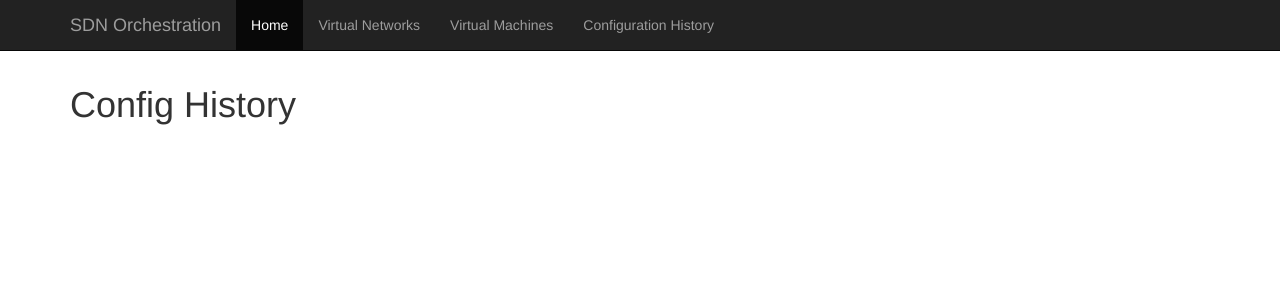
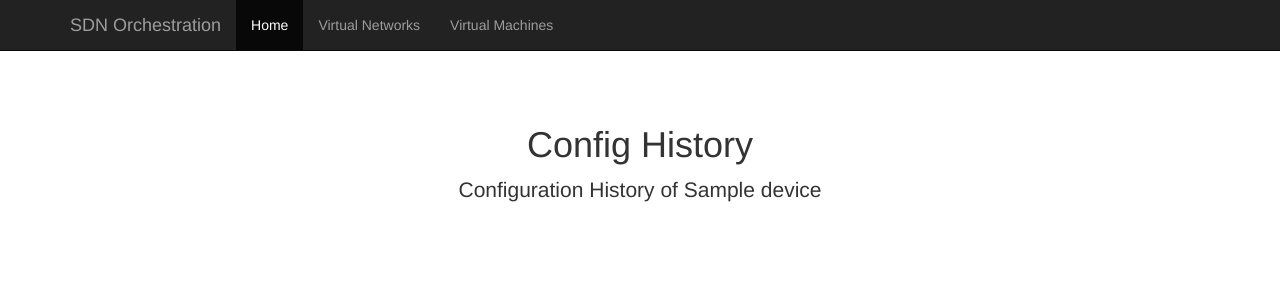
Before and after one commit to night28/HSR_BA, a Flask app: template Orchestration_Tool/templates/config_history.html in a window 1280 px wide. Shown: the top 300 px of the page. Run offline with Flask 2, Linux system fonts and the light colour scheme; the template is opened without the code that fills it: most values are stand-ins (such as "Sample title", 1, 10 or a date in 2020); some libraries are stand-ins or nearby versions.

Commit message:
added config diff

```diff
--- a/Orchestration_Tool/app.py
+++ b/Orchestration_Tool/app.py
@@ -8,6 +8,8 @@ import shlex
 import git
 import config
 import shutil
+import stat
+import uuid
 from flask import Flask, render_template, request
 
 
@@ -41,7 +43,7 @@ def get_sites_for_fabric(fabric):
     sites = []
     if fabric:
         for site in dnac.get(api='data/customer-facing-service/summary/ConnectivityDomain?cdFSiteList={}'.format(fabric), ver='v2').json()['response'][0]['fabricSiteSummary']:
-            print site
+            print(site)
             sites.append(Site(site))
         return sites
     return None
@@ -65,10 +67,10 @@ def wait_for_task(task_id):
 def create_virtual_network(name):
     payload = [{'name': name, 'virtualNetworkContextType': 'ISOLATED'}]
     task_id = dnac.post(api='data/customer-facing-service/virtualnetworkcontext', ver='v2', data=payload).json()['response']['taskId']
-    print 'Task ID: {}'.format(task_id)
-    print dnac.get(api='task/{}'.format(task_id), ver='v1').json()['response']
+    print('Task ID: {}'.format(task_id))
+    print(dnac.get(api='task/{}'.format(task_id), ver='v1').json()['response'])
     vn_id = wait_for_task(task_id)
-    print 'VN ID: {}'.format(vn_id)
+    print('VN ID: {}'.format(vn_id))
     return vn_id
 
 
@@ -76,7 +78,7 @@ def get_border_for_site(site, siteid):
     border_nodes = []
     nodes = dnac.get(api='data/device-config-status?cfsNamespace={}&isLatest=true'.format(site), ver='v2').json()['response']
     for node in nodes:
-        print node
+        print(node)
         if node['role'] == 'BORDER ROUTER':
             border_nodes.append(BorderNode(node, siteid))
     return border_nodes
@@ -86,7 +88,7 @@ def get_vlan_interfaces(device):
     interfaces = []
     interfaces = dnac.get(api='network-device/{}/vlan'.format(device.deviceId)).json()['response']
     for interface in interfaces:
-        print interface
+        print(interface)
         if 'vlanType' in interface and interface['vlanType'] == 'vrf interface to External router':
             device.vlanInterfaces.append(VlanInterface(interface))
 
@@ -104,7 +106,7 @@ def get_scalable_groups(group_id=''):
         try:
             scalable_groups.append(ScalableGroup(scalable_group))
         except Exception as e:
-            print e
+            print(e)
             continue
     return scalable_groups
 
@@ -144,11 +146,11 @@ class BorderNode(NetworkDevice):
         self.asNumber = None
 
     def get_ext_connectivity_settings(self):
-        print self.siteId
+        print(self.siteId)
         for i in dnac.get(api='data/customer-facing-service/DeviceInfo?siteDeviceList={}'.format(self.siteId), ver='v2').json()['response']:
             if 'BORDERNODE' in i['roles']:
-                print '###################################'
-                print i
+                print('###################################')
+                print(i)
                 self.asNumber = i['deviceSettings']['internalDomainProtocolNumber']
                 self.extConnectivitySettings = i['deviceSettings']['extConnectivitySettings']
         for i in self.extConnectivitySettings:
@@ -157,9 +159,9 @@ class BorderNode(NetworkDevice):
     def get_fusion_router(self):
         for interface in self.externalInterfaces:
             taskId = dnac.post(api='network-device-poller/cli/read-request', data={"name":"command-runner","deviceUuids":["{}".format(self.deviceId)],"commands":["show cdp neighbor {}".format(interface.name)]}, ver='v1').json()['response']['taskId']
-            print '######## taskID {}:'.format(taskId)
+            print('######## taskID {}:'.format(taskId))
             neighbor = wait_for_task(taskId)
-            print neighbor
+            print(neighbor)
 
 
     def configure_peers(self, vnId):
@@ -220,16 +222,16 @@ class Site:
         pool_ids = []
         for pool_id in dnac.get(api='commonsetting/global/{}'.format(self.id), params={'key': '.*ip.pool..*'}).json()['response']:
             if pool_id['value'][0]['objReferences'][0]:
-                print pool_id['value'][0]['objReferences'][0]
+                print(pool_id['value'][0]['objReferences'][0])
                 pool_ids.append(pool_id['value'][0]['objReferences'][0])
-        print pool_ids
+        print(pool_ids)
         params = ''
         for i in pool_ids:
             params += ('instanceUuid=' + i + '&')
         params.rstrip('&')
-        print 'Params: {}'.format(params)
+        print('Params: {}'.format(params))
         for pool in dnac.get(api='ippool?{}'.format(params), ver='v2').json()['response']:
-            print pool
+            print(pool)
             self.ip_pools.append(IPPool(pool))
 
 
@@ -330,10 +332,10 @@ def add_vn():
         selected_ip_pools = {}
         for site in selected_sites:
             selected_ip_pools[site] = request.form[site + '_ip_pool']
-        print 'Selected VN Name: {}'.format(selected_vnname)
-        print 'Selected Fabric: {}'.format(selected_fabric)
-        print 'Selected Sites: {}'.format(selected_sites)
-        print 'Selected IP Pools: {}'.format(selected_ip_pools)
+        print('Selected VN Name: {}'.format(selected_vnname))
+        print('Selected Fabric: {}'.format(selected_fabric))
+        print('Selected Sites: {}'.format(selected_sites))
+        print('Selected IP Pools: {}'.format(selected_ip_pools))
         vn_id = create_virtual_network(selected_vnname)
         sites = []
         for site in get_sites_for_fabric(selected_fabric):
@@ -341,11 +343,11 @@ def add_vn():
                 sites.append(site)
         for site in sites:
             for border_node in get_border_for_site(site.fabricSiteUuid, site.id):
-                print 'get External Connectivity Settings'
+                print('get External Connectivity Settings')
                 border_node.get_ext_connectivity_settings()
                 border_node.get_fusion_router()
                 site.border_nodes.append(border_node)
-                print border_node.externalInterfaces
+                print(border_node.externalInterfaces)
         for site in sites:
             for border_node in site.border_nodes:
                 get_vlan_interfaces(border_node)
@@ -378,27 +380,26 @@ def virtual_machines():
             data = {"vmAction": {"actionType": "START", "vmName": vm}}
         else:
             data = {"vmAction": {"actionType": "STOP", "vmName": vm}}
-        print encs.post(api='operations/vmAction', data=json.dumps(data))
+        print(encs.post(api='operations/vmAction', data=json.dumps(data)))
         return render_template('virtual_machines.html', vms=vms)
 
 
-@app.route('/configuration_history', methods=['GET'])
-def config_history():
-    if os.path.exists(config.REPO_PATH):
-        shutil.rmtree(config.REPO_PATH)
-    os.makedirs(config.REPO_PATH)
-    repo = git.Repo.init(config.REPO_PATH)
-    origin = repo.create_remote('origin', config.CONFIG_REPO)
-    origin.fetch()
-    origin.pull(origin.refs[0].remote_head)
-    commits = []
-    for commit in repo.iter_commits():
-        commits.append(commit)
-        print commit.hexsha
-        print commit.committed_datetime
-        print commit.message
-    return render_template('config_history.html')
-
+@app.route('/show_history/<device>', methods=['GET', 'POST'])
+def config_history(device):
+	network_device = NetworkDevice(dnac.get(api='network-device', params={'hostname': device}).json()['response'][0])
+	if os.path.exists(config.REPO_PATH):
+		shutil.rmtree(config.REPO_PATH, False)
+	if not os.path.exists(config.REPO_PATH):
+		os.makedirs(config.REPO_PATH)
+		os.chmod(config.REPO_PATH, stat.S_IWRITE)
+	repo = git.Repo.init(config.REPO_PATH)
+	origin = repo.create_remote('origin', config.CONFIG_REPO)
+	origin.fetch()
+	origin.pull(origin.refs[0].remote_head)
+	path = "configs/" + device
+	commits = list(repo.iter_commits(paths=path))
+	diff_as_patch = repo.git.diff(commits[1], commits[0], path)
+	return render_template('config_history.html', device=network_device, diff_as_patch=diff_as_patch)
 
 if __name__ == '__main__':
     app.run()
--- a/Orchestration_Tool/config.py
+++ b/Orchestration_Tool/config.py
@@ -24,5 +24,5 @@ NETWORK_USER = "dnaadmin"
 NETWORK_PASSWORD = "hallo@1234"
 
 #CONFIG HISTORY
-CONFIG_REPO = "https://github.com/XYZ/ABC.git"
-REPO_PATH = "/tmp/config_repo"
+CONFIG_REPO = "https://github.com/dude101/HSR_BA_Backup.git"
+REPO_PATH = "./tmp/config_repo"
--- a/Orchestration_Tool/static/starter-template.css
+++ b/Orchestration_Tool/static/starter-template.css
@@ -10,3 +10,16 @@ body {
 .code {
     white-space: pre-wrap;
 }
+
+.configs {
+    white-space: pre;
+}
+
+.red {
+    background-color: rgba(242, 9, 9, 0.75)
+}
+
+.green {
+    background-color: rgba(128, 191, 106, 0.75);
+    ;
+}
--- a/Orchestration_Tool/templates/base.html
+++ b/Orchestration_Tool/templates/base.html
@@ -41,7 +41,6 @@
                 <li class="active"><a href="/">Home</a></li>
                 <li class="passive"><a href="/virtual_networks">Virtual Networks</a></li>
                 <li class="passive"><a href="/virtual_machines">Virtual Machines</a></li>
-                <li class="passive"><a href="/configuration_history">Configuration History</a></li>
             </ul>
         </div><!--/.nav-collapse -->
     </div>
--- a/Orchestration_Tool/templates/config_history.html
+++ b/Orchestration_Tool/templates/config_history.html
@@ -1,5 +1,33 @@
-{% extends "base.html" %}
+{% extends 'base.html' %}
+{% block content %}
 
-{% block content %}
+<div class="starter-template">
     <h1>Config History</h1>
+    <p class="lead">Configuration History of {{ device.hostname }}</p>
+</div>
+
+<div class="configs">
+    {{diff_as_patch}}
+</div>
+
+<script type="text/javascript">
+    window.onload = function () {
+        var configs = document.getElementsByClassName('configs');
+        var lines = configs[0].innerHTML.split('\n');
+        lines.splice(0, 6);
+        configs[0].innerHTML = "";
+        for (var i = 0; i < lines.length; i++) {
+            var node = document.createElement("p");
+            var firstChar = lines[i].charAt(0);
+            node.innerHTML = lines[i];
+
+            if (firstChar === '+') {
+                node.className = 'green';
+            } else if (firstChar === '-') {
+                node.className = 'red';
+            }
+            configs[0].appendChild(node);
+        }
+    }
+</script>
 {% endblock %}
```
Also changed, not shown: Orchestration_Tool/templates/index.html (+10 -4 lines), 1 other file.
